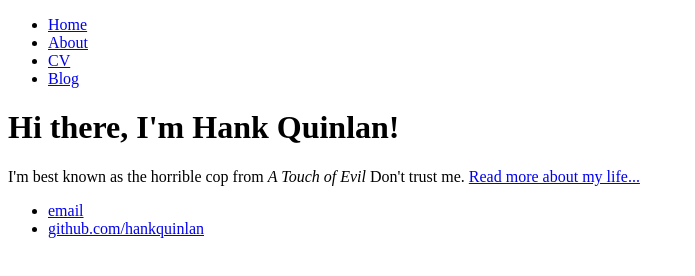
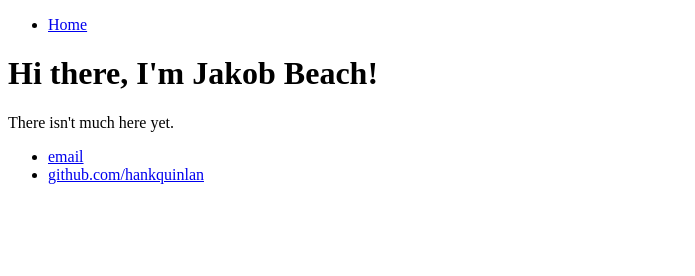
Before and after one commit to jakobbeach/jakobbeach.github.io, a plain HTML site: page index.html in a window 1280 px wide. Shown: the whole page, without its empty margins (0-695 px from the left). Drawn offline with Linux system fonts and the light colour scheme.

Commit message:
Update index.html
Changed to my name

```diff
--- a/index.html
+++ b/index.html
@@ -1,27 +1,24 @@
 <!DOCTYPE html>
 <html>
 	<head>
-		<title>Hank Quinlan, Horrible Cop</title>
+		<title>Jakob Beach</title>
 	</head>
 	<body>
 		<nav>
     		<ul>
         		<li><a href="/">Home</a></li>
-	        	<li><a href="/about">About</a></li>
-        		<li><a href="/cv">CV</a></li>
-        		<li><a href="/blog">Blog</a></li>
     		</ul>
 		</nav>
 		<div class="container">
     		<div class="blurb">
-        		<h1>Hi there, I'm Hank Quinlan!</h1>
-				<p>I'm best known as the horrible cop from <em>A Touch of Evil</em> Don't trust me. <a href="/about">Read more about my life...</a></p>
+        		<h1>Hi there, I'm Jakob Beach!</h1>
+				<p>There isn't much here yet.</p>
     		</div><!-- /.blurb -->
 		</div><!-- /.container -->
 		<footer>
     		<ul>
-        		<li><a href="mailto:hankquinlanhub@gmail.com">email</a></li>
-        		<li><a href="https://github.com/hankquinlan">github.com/hankquinlan</a></li>
+        		<li><a href="mailto:jakobbeach@gmail.com">email</a></li>
+        		<li><a href="https://github.com/jakobbeach">github.com/hankquinlan</a></li>
 			</ul>
 		</footer>
 	</body>
```
